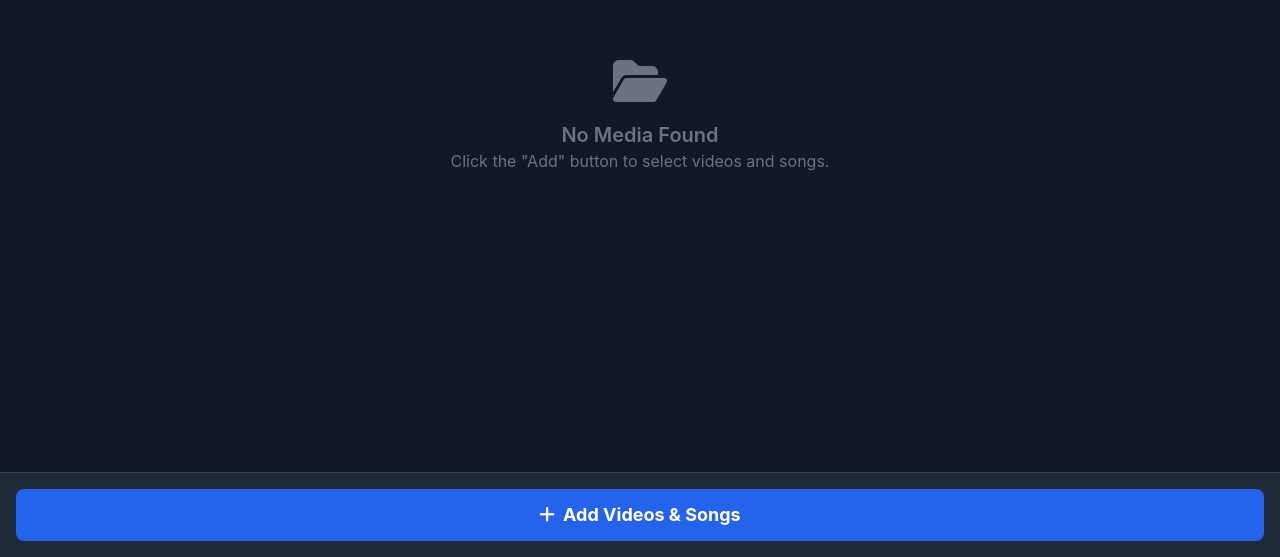
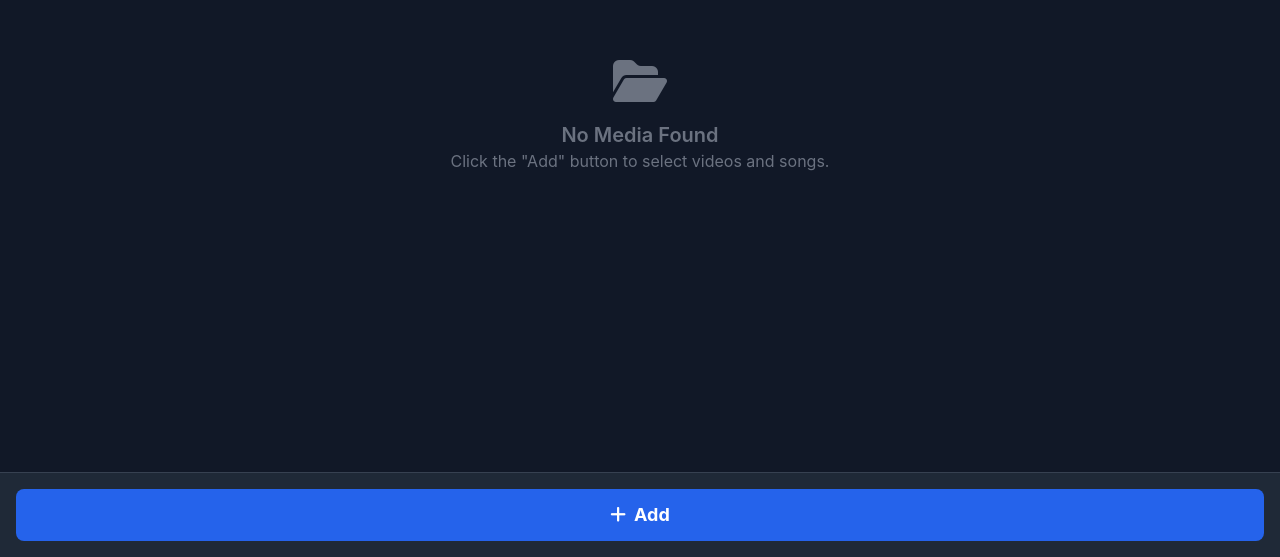
Before and after one commit to Ehsheheyeye/moms-media-player, a plain HTML site: page index.html in a window 1280 px wide. Shown: the part 243-800 px from the top of the page. Drawn offline with nearby package versions, Linux system fonts and the light colour scheme.

Commit message:
index.html

```diff
--- a/index.html
+++ b/index.html
@@ -34,7 +34,7 @@
                 <!-- Timeline -->
                 <div class="timeline-container h-5 flex items-center cursor-pointer">
                     <div class="timeline h-1 w-full bg-white/20 rounded">
-                        <div id="timeline-progress" class="h-full bg-red-600 rounded"></div>
+                        <div id="timeline-progress" class="h-full bg-red-600 rounded pointer-events-none"></div>
                     </div>
                 </div>
 
@@ -75,9 +75,12 @@
     </div>
 
     <!-- Footer: Action Buttons -->
-    <footer class="p-4 bg-gray-800 border-t border-gray-700 flex-shrink-0">
-        <button id="add-media-button" class="w-full bg-blue-600 hover:bg-blue-700 text-white font-bold py-3 px-4 rounded-lg flex items-center justify-center text-lg">
-            <i class="fas fa-plus mr-2"></i> Add Videos & Songs
+    <footer class="p-4 bg-gray-800 border-t border-gray-700 flex-shrink-0 flex items-center space-x-4">
+        <button id="add-media-button" class="flex-grow bg-blue-600 hover:bg-blue-700 text-white font-bold py-3 px-4 rounded-lg flex items-center justify-center text-lg">
+            <i class="fas fa-plus mr-2"></i> Add
+        </button>
+        <button id="stop-button" class="w-1/3 bg-red-600 hover:bg-red-700 text-white font-bold py-3 px-4 rounded-lg flex items-center justify-center text-lg hidden">
+            <i class="fas fa-stop mr-2"></i> STOP
         </button>
     </footer>
 
```
